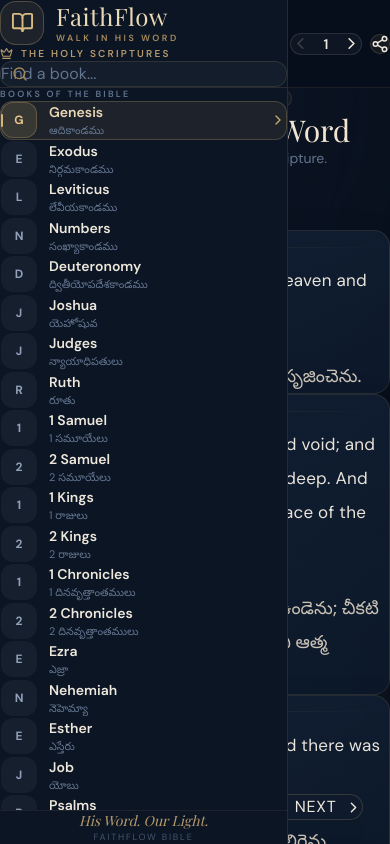
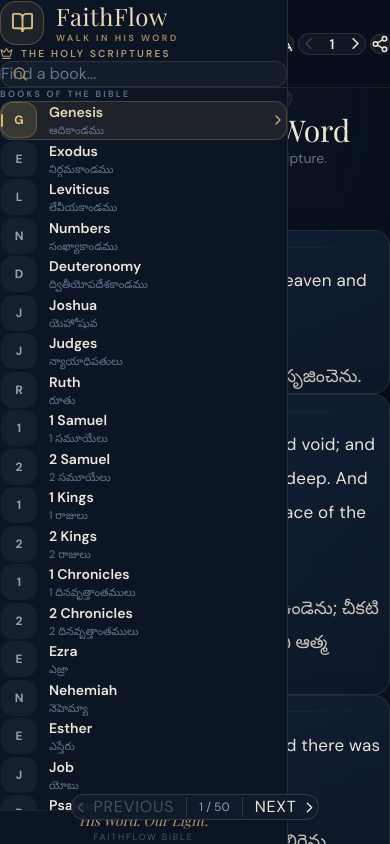
Before and after one commit to tanushkarumanchi/FaithFlow, a React (Vite) app: page / in a window 390 px wide. Shown: the top 844 px of the page. Built offline with nearby package versions, Linux system fonts and the light colour scheme.

Commit message:
Update App.jsx

```diff
--- a/src/App.jsx
+++ b/src/App.jsx
@@ -25,10 +25,10 @@ const ShareModal = ({ isOpen, onClose, url }) => {
 
   if (!isOpen) return null;
 
-  const displayUrl = url.includes('localhost') ||
-    url.includes('127.0.0.1')
-    ? SITE_URL
-    : url;
+  const displayUrl =
+    url.includes('localhost') || url.includes('127.0.0.1')
+      ? SITE_URL
+      : url;
 
   const handleCopy = async () => {
     try {
@@ -47,6 +47,7 @@ const ShareModal = ({ isOpen, onClose, url }) => {
         <button
           onClick={onClose}
           className="absolute right-5 top-5 rounded-full p-2 text-slate-400 transition hover:bg-white/10 hover:text-white"
+          aria-label="Close share window"
         >
           <X size={20} />
         </button>
@@ -155,7 +156,10 @@ const App = () => {
         }
       } catch (error) {
         console.error('Failed to load Bible books:', error);
-        if (!cancelled) setLoading(false);
+
+        if (!cancelled) {
+          setLoading(false);
+        }
       }
     };
 
@@ -193,7 +197,9 @@ const App = () => {
           setBookDataTe(null);
         }
       } finally {
-        if (!cancelled) setLoading(false);
+        if (!cancelled) {
+          setLoading(false);
+        }
       }
     };
 
@@ -223,6 +229,7 @@ const App = () => {
   const cycleLanguage = () => {
     const modes = ['en', 'te', 'dual', 'staggered'];
     const currentIndex = modes.indexOf(languageMode);
+
     setLanguageMode(modes[(currentIndex + 1) % modes.length]);
   };
 
@@ -234,7 +241,7 @@ const App = () => {
   };
 
   return (
-    <div className="min-h-screen overflow-hidden bg-[#080f1c] text-[#eee8dc]">
+    <div className="relative min-h-screen w-full overflow-x-hidden bg-[#080f1c] text-[#eee8dc]">
 
       {/* Background atmosphere */}
       <div className="pointer-events-none fixed inset-0 overflow-hidden">
@@ -256,17 +263,19 @@ const App = () => {
       {/* Main content */}
       <main
         className={`relative flex min-h-screen min-w-0 flex-col transition-all duration-300 ${
-          isSidebarCollapsed ? 'pl-20' : 'pl-72'
+          isSidebarCollapsed
+            ? 'ml-0 w-full md:ml-20 md:w-[calc(100%-5rem)]'
+            : 'ml-0 w-full md:ml-[300px] md:w-[calc(100%-300px)]'
         }`}
       >
 
         {/* Header */}
-        <header className="sticky top-0 z-20 flex min-h-[88px] items-center justify-between gap-4 border-b border-[#c9a96e]/10 bg-[#080f1c]/85 px-6 py-4 backdrop-blur-2xl md:px-9">
+        <header className="sticky top-0 z-20 flex min-h-[88px] items-center justify-between gap-3 border-b border-[#c9a96e]/10 bg-[#080f1c]/90 px-4 py-4 backdrop-blur-2xl sm:px-6 md:px-9">
 
-          <div className="flex min-w-0 items-center gap-4">
+          <div className="flex min-w-0 items-center gap-3">
             <button
               onClick={() => setIsSidebarCollapsed(!isSidebarCollapsed)}
-              className="rounded-xl border border-[#c9a96e]/15 bg-white/[0.03] p-3 text-[#c9a96e] transition hover:bg-[#c9a96e]/10"
+              className="shrink-0 rounded-xl border border-[#c9a96e]/15 bg-white/[0.03] p-3 text-[#c9a96e] transition hover:bg-[#c9a96e]/10"
               aria-label="Toggle sidebar"
             >
               <Menu size={19} />
@@ -277,7 +286,7 @@ const App = () => {
                 THE HOLY SCRIPTURES
               </p>
 
-              <h1 className="luxury-heading truncate text-xl text-[#f0e5d0] md:text-2xl">
+              <h1 className="luxury-heading truncate text-lg text-[#f0e5d0] sm:text-xl md:text-2xl">
                 {selectedBook?.en || 'FaithFlow'}
                 <span className="mx-2 text-[#8c7653]">·</span>
                 <span className="text-[#c9a96e]">
@@ -293,7 +302,7 @@ const App = () => {
             </div>
           </div>
 
-          <div className="flex shrink-0 items-center gap-2 md:gap-3">
+          <div className="flex shrink-0 items-center gap-1 sm:gap-2 md:gap-3">
 
             {/* Language button */}
             <button
@@ -317,7 +326,7 @@ const App = () => {
                 <ChevronLeft size={19} />
               </button>
 
-              <span className="w-8 text-center text-sm font-semibold text-[#eee8dc]">
+              <span className="w-7 text-center text-sm font-semibold text-[#eee8dc]">
                 {currentChapter}
               </span>
 
@@ -354,16 +363,16 @@ const App = () => {
         </header>
 
         {/* Reader area */}
-        <section className="relative flex-1 px-4 pb-32 pt-8 md:px-8 md:pt-12">
+        <section className="relative w-full flex-1 px-4 pb-32 pt-8 sm:px-6 md:px-8 md:pt-12">
 
           {/* Welcome heading */}
-          <div className="mx-auto mb-10 max-w-4xl text-center">
+          <div className="mx-auto mb-10 w-full max-w-4xl text-center">
             <div className="mb-4 inline-flex items-center gap-2 rounded-full border border-[#c9a96e]/15 bg-[#c9a96e]/[0.05] px-4 py-2 text-[10px] font-semibold uppercase tracking-[0.25em] text-[#c9a96e]">
               <Sparkles size={13} />
               A moment in the Word
             </div>
 
-            <h2 className="luxury-heading text-3xl text-[#f0e5d0] md:text-5xl">
+            <h2 className="luxury-heading text-3xl text-[#f0e5d0] sm:text-4xl md:text-5xl">
               Find Peace in His Word
             </h2>
 
@@ -386,6 +395,7 @@ const App = () => {
                 <p className="luxury-heading text-xl text-[#e7d5b2]">
                   Preparing Scripture
                 </p>
+
                 <p className="mt-2 text-xs tracking-wide text-slate-500">
                   A peaceful moment awaits...
                 </p>
@@ -407,14 +417,19 @@ const App = () => {
 
         {/* Bottom navigation */}
         {!loading && selectedBook && (
-          <div className="fixed bottom-6 left-0 right-0 z-10 flex justify-center px-4 pointer-events-none">
-            <div className={`pointer-events-auto flex items-center gap-8 rounded-2xl border border-[#c9a96e]/20 bg-[#101c2d]/90 px-6 py-3 shadow-2xl shadow-black/30 backdrop-blur-2xl transition-all duration-300 ${
-              isSidebarCollapsed ? 'ml-20' : 'ml-72'
-            }`}>
+          <div
+            className={`pointer-events-none fixed bottom-6 right-0 z-30 flex justify-center px-3 transition-all duration-300 ${
+              isSidebarCollapsed
+                ? 'left-0 md:left-20'
+                : 'left-0 md:left-[300px]'
+            }`}
+          >
+            <div className="pointer-events-auto flex max-w-full items-center gap-3 rounded-2xl border border-[#c9a96e]/20 bg-[#101c2d]/95 px-3 py-3 shadow-2xl shadow-black/30 backdrop-blur-2xl sm:gap-6 sm:px-6">
+
               <button
                 onClick={handlePrevChapter}
                 disabled={currentChapter === 1}
-                className="flex items-center gap-2 text-xs font-semibold tracking-wider text-[#d8bd8c] transition hover:text-white disabled:opacity-25"
+                className="flex items-center gap-1 text-[10px] font-semibold tracking-wider text-[#d8bd8c] transition hover:text-white disabled:opacity-25 sm:gap-2 sm:text-xs"
               >
                 <ChevronLeft size={17} />
                 PREVIOUS
@@ -422,7 +437,7 @@ const App = () => {
 
               <div className="h-5 w-px bg-[#c9a96e]/20" />
 
-              <span className="text-xs text-slate-400">
+              <span className="whitespace-nowrap text-xs text-slate-400">
                 {currentChapter} / {selectedBook.chapters}
               </span>
 
@@ -431,7 +446,7 @@ const App = () => {
               <button
                 onClick={handleNextChapter}
                 disabled={currentChapter === selectedBook.chapters}
-                className="flex items-center gap-2 text-xs font-semibold tracking-wider text-[#d8bd8c] transition hover:text-white disabled:opacity-25"
+                className="flex items-center gap-1 text-[10px] font-semibold tracking-wider text-[#d8bd8c] transition hover:text-white disabled:opacity-25 sm:gap-2 sm:text-xs"
               >
                 NEXT
                 <ChevronRight size={17} />
```
